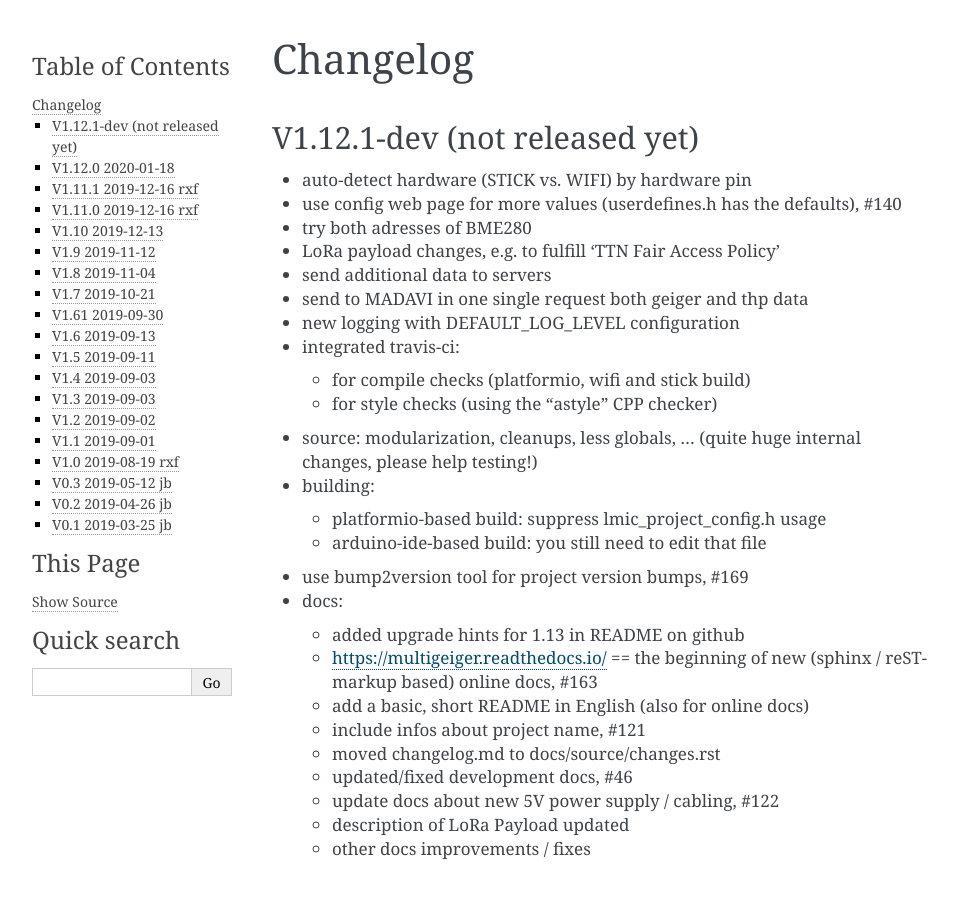
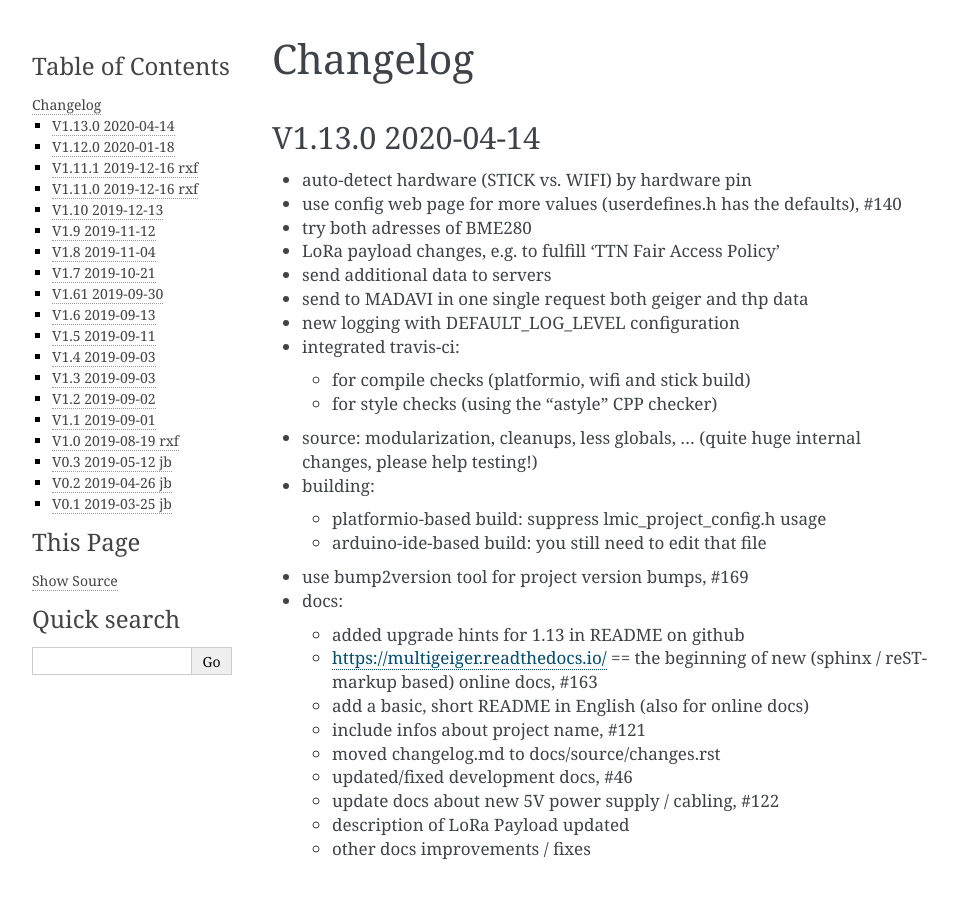
Before and after one commit to ecocurious2/MultiGeiger, a Sphinx documentation site: the page built from docs/source/changes.rst, in a window 1280 px wide and 900 px high. Shown: the whole window, without its empty margins (148-1101 px from the left). Built offline with Sphinx 7.4.7, drawn with Linux system fonts in a browser that asks for light colours.

Commit message:
Bump version: 1.12.1-dev → 1.13.0

```diff
--- a/docs/source/changes.rst
+++ b/docs/source/changes.rst
@@ -3,7 +3,7 @@
 Changelog
 =========
 
-V1.12.1-dev (not released yet)
+V1.13.0 2020-04-14
 ------------------
 
 * auto-detect hardware (STICK vs. WIFI) by hardware pin
--- a/docs/source/conf.py
+++ b/docs/source/conf.py
@@ -22,7 +22,7 @@ copyright = '2020, see AUTHORS'
 author = 'see AUTHORS'
 
 # The full version, including alpha/beta/rc tags
-release = 'V1.12.1-dev'
+release = 'V1.13.0'
 
 
 # -- General configuration ---------------------------------------------------
```
Also changed, not shown: .bumpversion.cfg, 1 other file.
